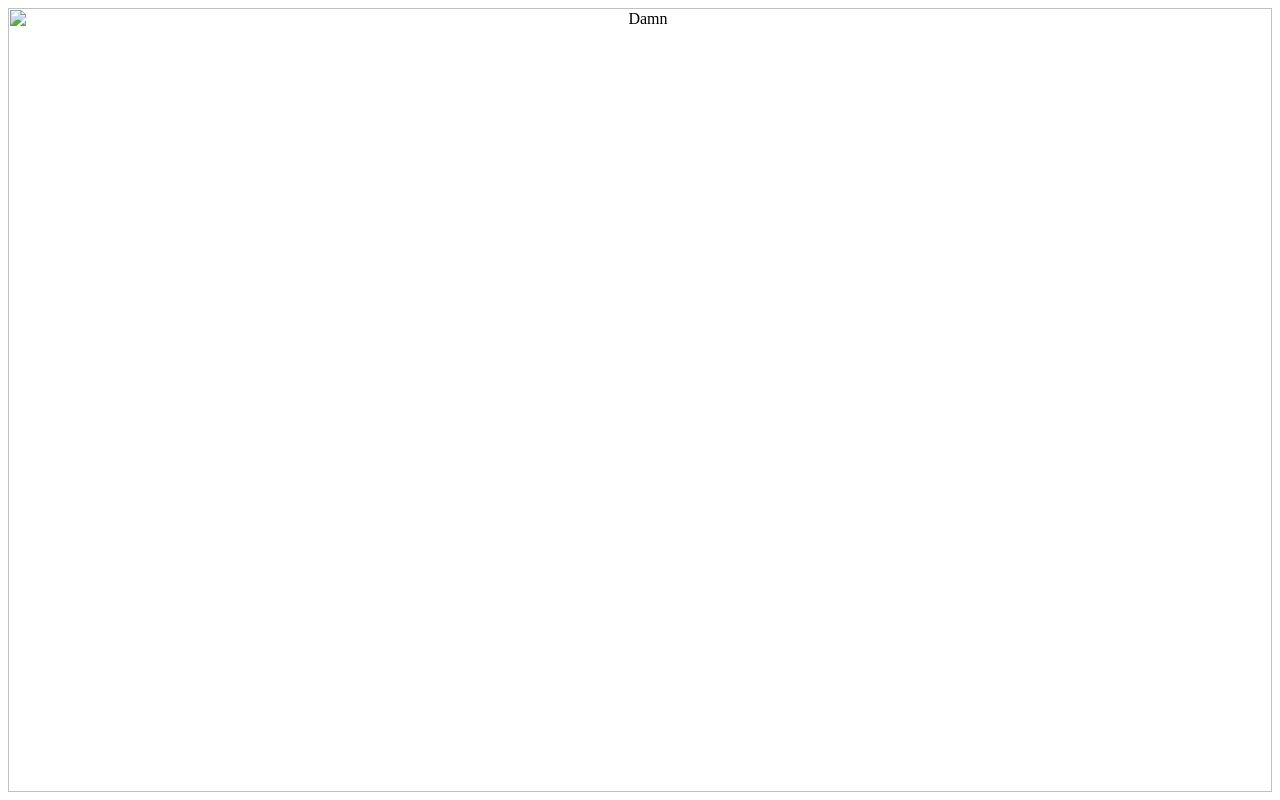
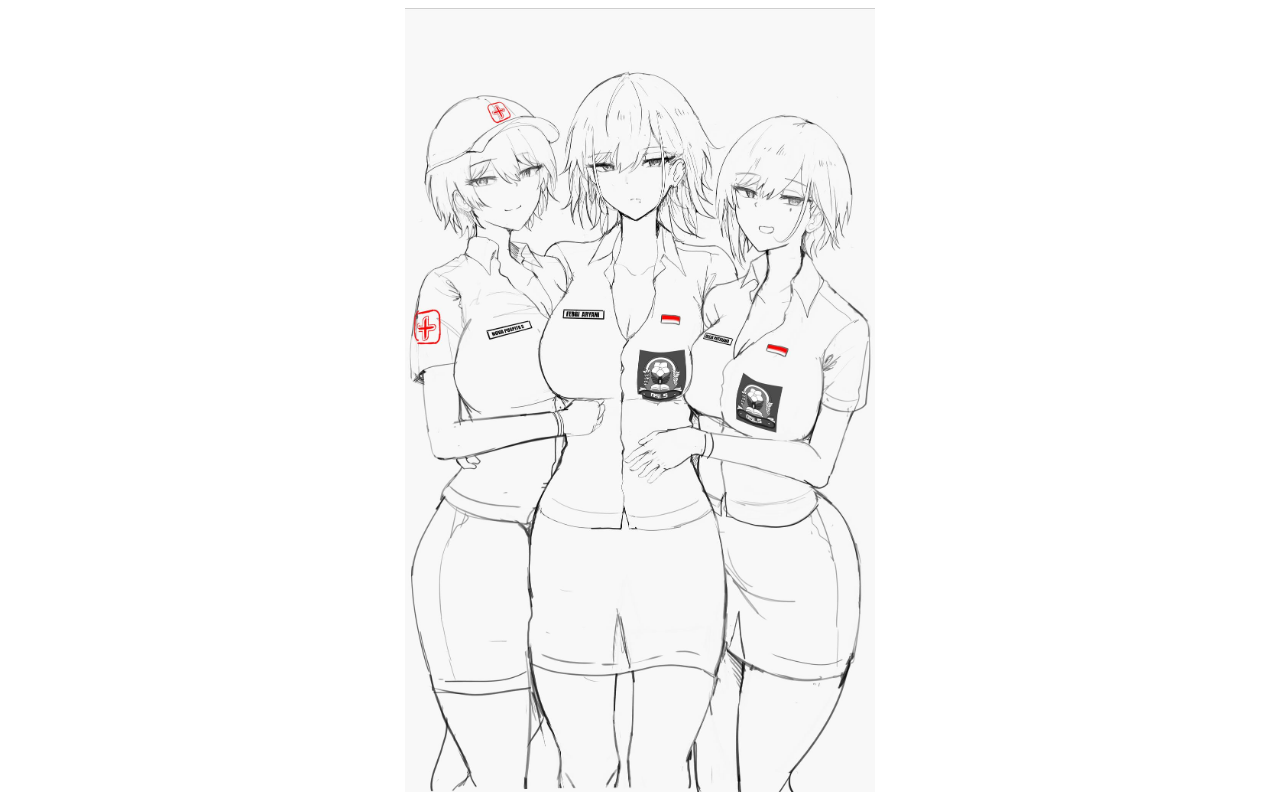
Before and after one commit to awan-ama/awan-ama.github.io, a plain HTML site: page index.html in a window 1280 px wide. Drawn offline with Linux system fonts and the light colour scheme.

Commit message:
fixing index

```diff
--- a/index.html
+++ b/index.html
@@ -11,7 +11,7 @@
     </style>
 <body>
 <div class="image-wrapper">
-    <img src="vloodozer.jpg" alt="Damn">
+    <img src="CSS/vloodozer.jpg" alt="Damn">
 </div>
 </body>
 </html>
```
